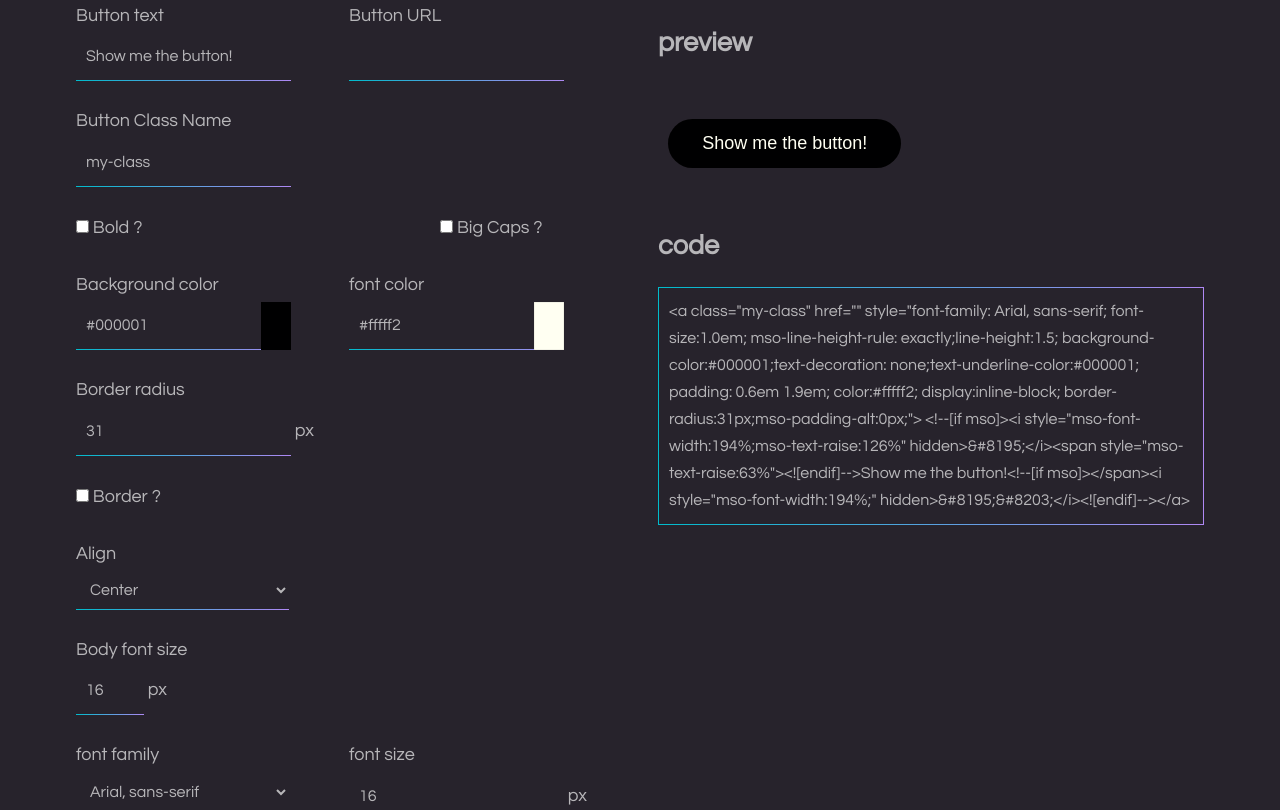
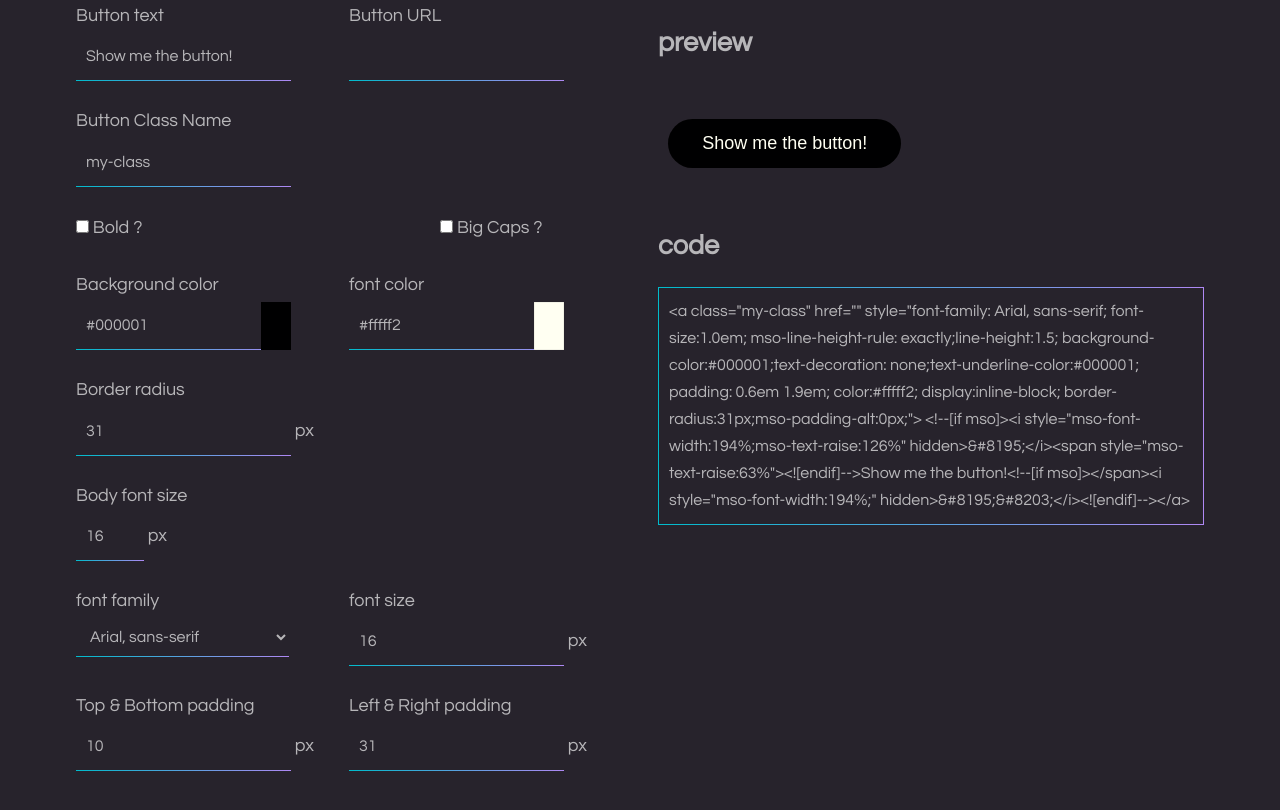
Before and after one commit to matthieuSolente/pedantic-semantic-cta-link-generator, a plain HTML site: page index.html in a window 1280 px wide. Shown: the part 377-1187 px from the top of the page. Drawn offline with nearby package versions, Linux system fonts and the light colour scheme.

Commit message:
Update index.html

```diff
--- a/index.html
+++ b/index.html
@@ -76,34 +76,8 @@
                 <aside class="px">px</aside>
               </div>
             </div>
-            <div class="button-generator--row">
-              <div class="button-generator--half-row">
-                <div class="checkbox">
-                  <input class="inline checkbox" type="checkbox" name="button-border" id="btnBorder">
-                  <label class="inline" for="btnBorder">Border ?</label>
-                </div>
-              </div>
-            </div>
-            <div id="borderInput" class="button-generator--row">
-              <div class="button-generator--half-row">
-                <label for="borderColor">Border color</label>
-                <input type="text" name="button-border-color" id="borderColor" value="#000001" data-coloris>
-              </div>
-              <div>
-                <label for="borderWidth">Border width</label>
-                <input type="number" name="button-border-width" id="borderWidth"  max="8" value="1">
-              </div>
-            </div>
-            <div class="button-generator--row">
-              <div class="button-generator--half-row">
-                <label for="align">Align</label>
-                <select id="align" name="button-align-button">
-                  <option value="left">Left</option>
-                  <option value="center" selected="selected">Center</option>
-                  <option value="right">Right</option>
-                </select>
-              </div>
-            </div>
+
+
             <div class="button-generator--row">
               <div class="button-generator--half-row">
                 <label for="fontBase">Body font size</label>
```
